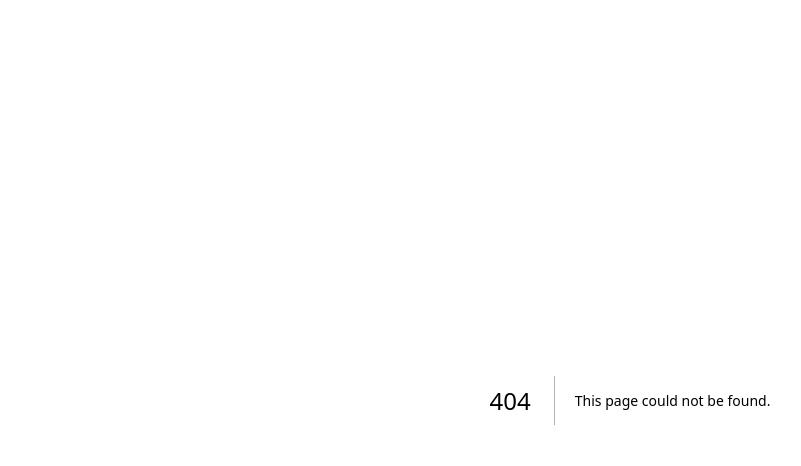
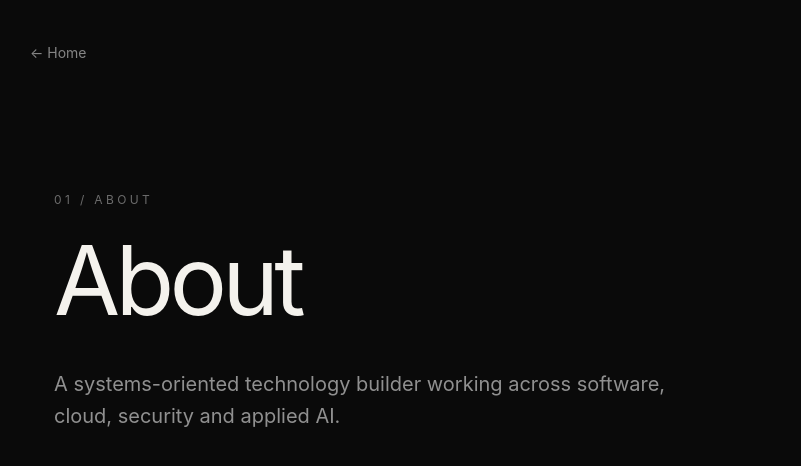
Before and after one commit to digitaleflex/eurinhash-portofolio, a Next.js app: page /about in a window 1280 px wide. Before the commit this address had no page. Shown: the top 466 px of the page, without its empty margins (10-811 px from the left). Built offline with nearby package versions, Linux system fonts and the light colour scheme.

Commit message:
feat: add portfolio routes

```diff
--- /dev/null
+++ b/app/about/page.tsx
@@ -0,0 +1,6 @@
+export default function AboutPage() {
+  return <Page title="About" eyebrow="01 / About" intro="A systems-oriented technology builder working across software, cloud, security and applied AI." />;
+}
+function Page({title,eyebrow,intro}:{title:string;eyebrow:string;intro:string}) {
+  return <main className="min-h-screen bg-ink text-paper px-6 py-10 md:px-10"><a href="/" className="text-sm text-white/50">← Home</a><section className="mx-auto max-w-6xl py-32"><p className="text-xs uppercase tracking-[.28em] text-white/40">{eyebrow}</p><h1 className="mt-6 text-6xl tracking-[-.05em] md:text-8xl">{title}</h1><p className="mt-10 max-w-2xl text-xl leading-8 text-white/55">{intro}</p></section></main>;
+}
```
